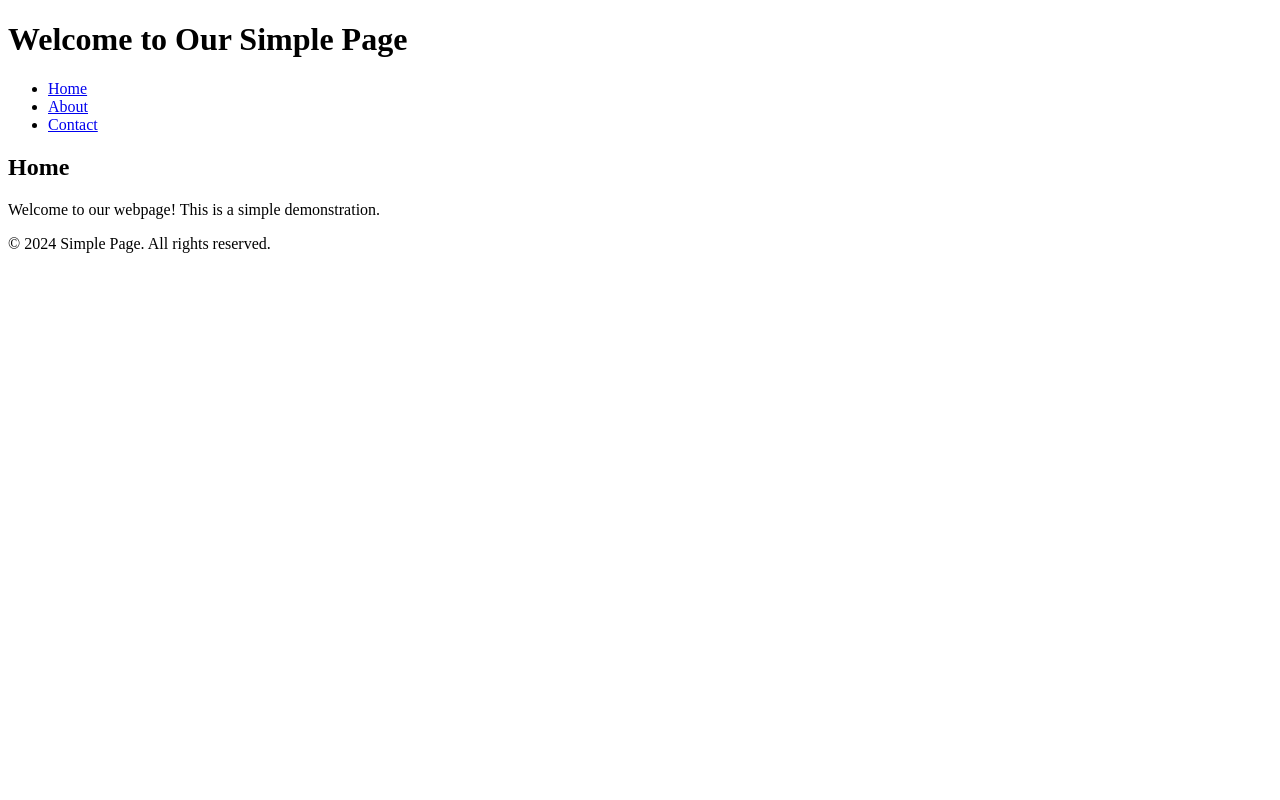
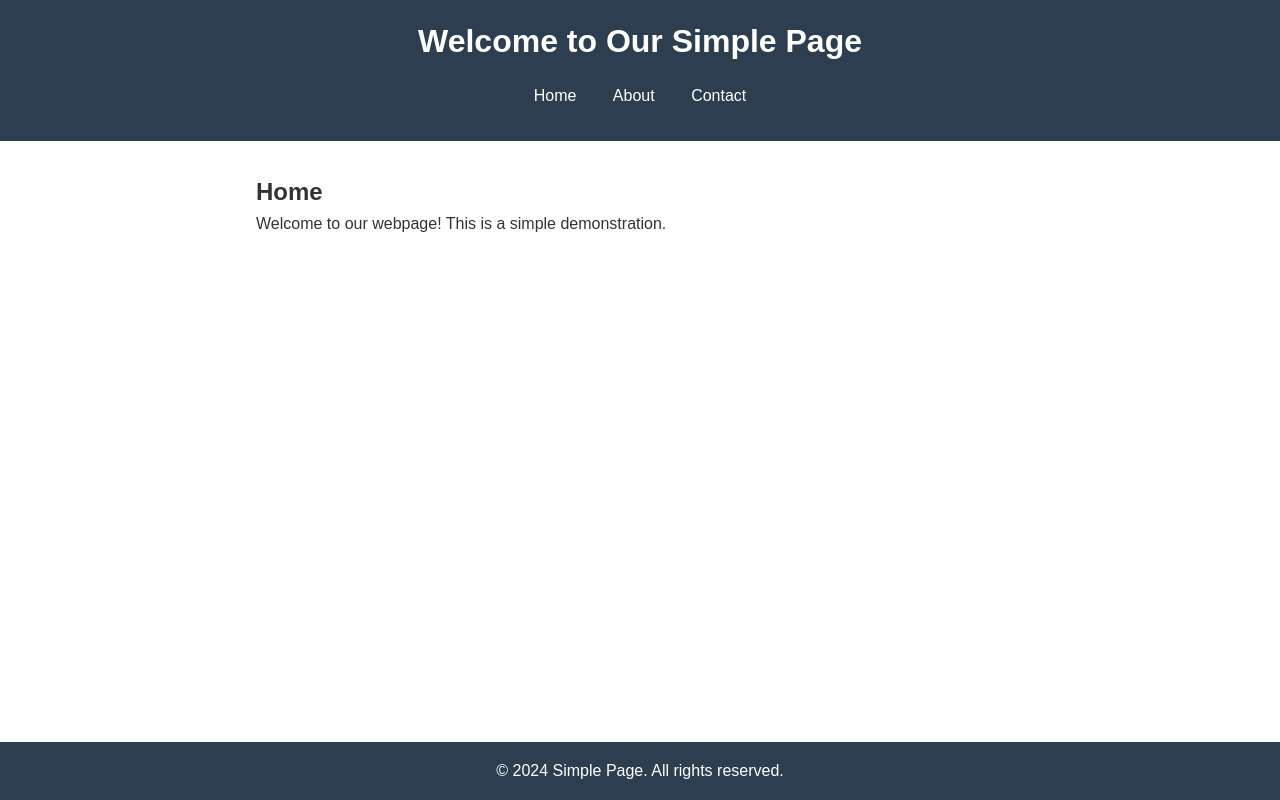
Before and after one commit to ramunasnognys/blablabla, a plain HTML site: page index.html in a window 1280 px wide. Drawn offline with Linux system fonts and the light colour scheme.

Commit message:
Add HTML page with CSS

```diff
--- a/index.html
+++ b/index.html
@@ -4,6 +4,57 @@
     <meta charset="UTF-8">
     <meta name="viewport" content="width=device-width, initial-scale=1.0">
     <title>Welcome to My Page</title>
+    <style>
+        * {
+            margin: 0;
+            padding: 0;
+            box-sizing: border-box;
+        }
+
+        body {
+            font-family: Arial, sans-serif;
+            line-height: 1.6;
+            color: #333;
+        }
+
+        header {
+            background-color: #2c3e50;
+            color: white;
+            padding: 1rem;
+            text-align: center;
+        }
+
+        nav ul {
+            list-style: none;
+            padding: 1rem 0;
+        }
+
+        nav ul li {
+            display: inline;
+            margin: 0 1rem;
+        }
+
+        nav ul li a {
+            color: white;
+            text-decoration: none;
+        }
+
+        main {
+            max-width: 800px;
+            margin: 2rem auto;
+            padding: 0 1rem;
+        }
+
+        footer {
+            background-color: #2c3e50;
+            color: white;
+            text-align: center;
+            padding: 1rem;
+            position: fixed;
+            bottom: 0;
+            width: 100%;
+        }
+    </style>
 </head>
 <body>
     <header>
```
